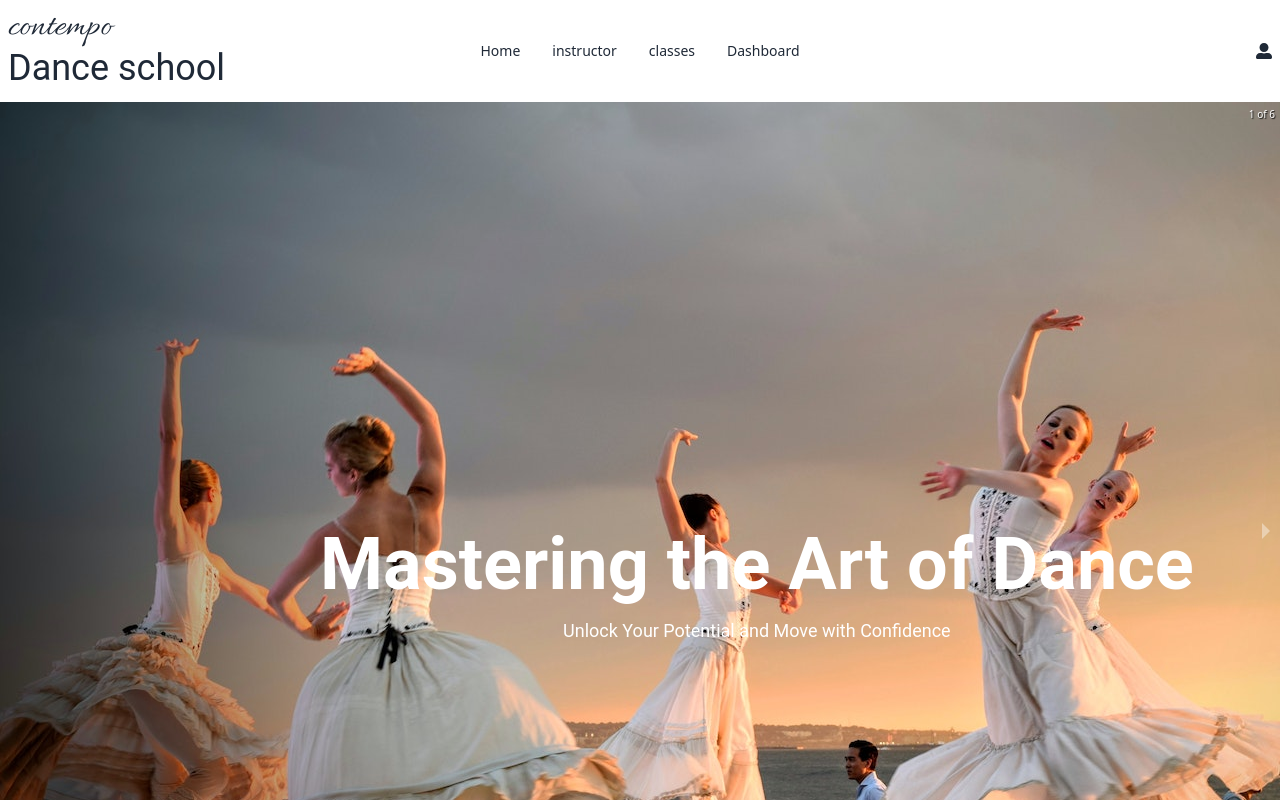
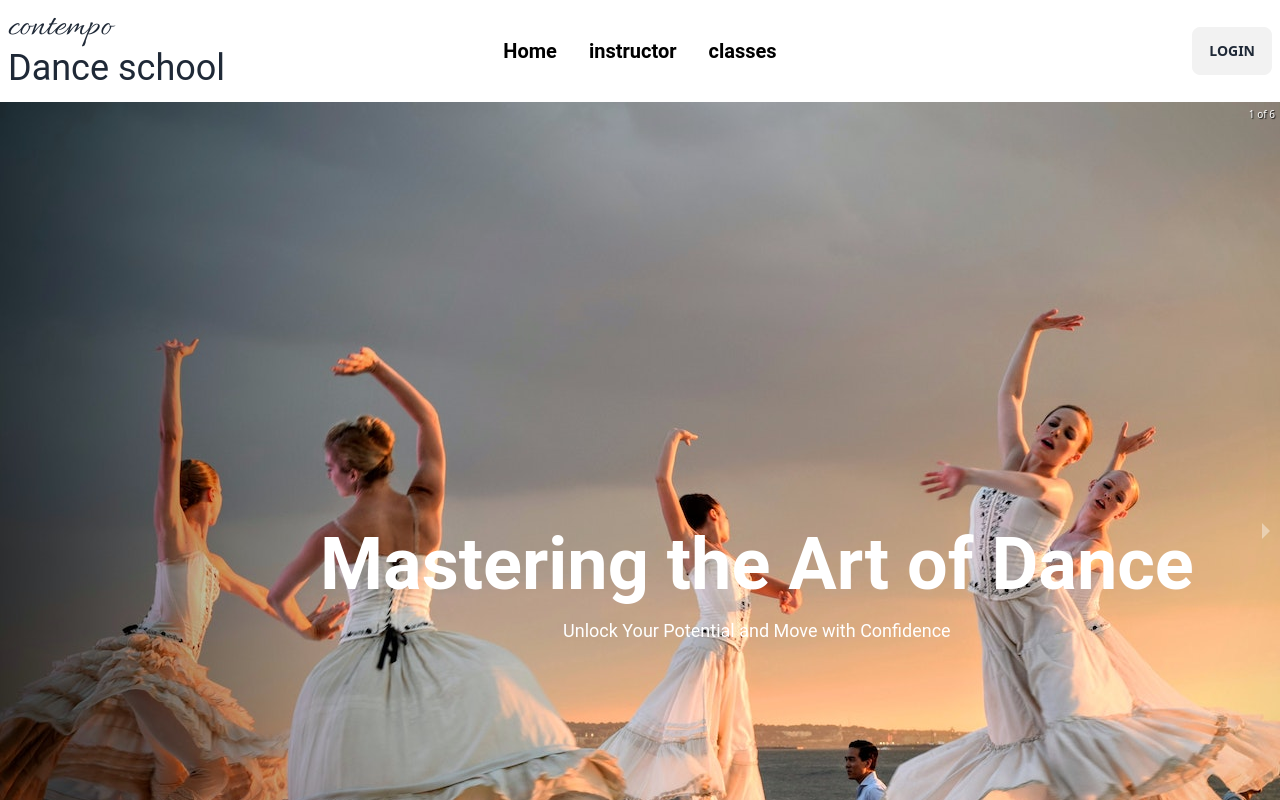
Before and after one commit to devbiplabmistry/summer-camp-client, a React (Vite) app: page / in a window 1280 px wide. Shown: the top 800 px of the page. Built offline with nearby package versions, Linux system fonts and the light colour scheme; no server answers.

Commit message:
set photo url in navbar

```diff
--- a/src/Pages/Home/Instructor/PopularInstructor.jsx
+++ b/src/Pages/Home/Instructor/PopularInstructor.jsx
@@ -3,7 +3,7 @@ import useInstructor from "../../../Hooks/useInstructor";
 const PopularInstructor = () => {
     const instructor = useInstructor()
     const popular = instructor.filter(item => item.classesTaken >= 30)
-    console.log("instructor ", popular);
+    // console.log("instructor ", popular);
     return (
         <div>
             <h1 className="font-[roboto] font-bold text-orange-600 uppercase text-2xl text-center mt-24 mb-4">this is our popular instructor</h1>
--- a/src/Pages/Home/PopularClass/PopularClass.jsx
+++ b/src/Pages/Home/PopularClass/PopularClass.jsx
@@ -4,7 +4,7 @@ import useclasses from "../../../Hooks/useClasses";
 const PopularClass = () => {
     const danceclass = useclasses()
     const popularClass = danceclass.filter(item => item.numberOfStudents > 15)
-    console.log(popularClass);
+    // console.log(popularClass);
     return (
         < >
         <h2 className="font-[roboto] font-bold text-2xl text-center uppercase my-8 ">popular dance classes</h2>
--- a/src/Pages/Register/Register.jsx
+++ b/src/Pages/Register/Register.jsx
@@ -1,10 +1,11 @@
 import { BsGoogle } from 'react-icons/bs';
-import { Link } from 'react-router-dom';
+import { Link, useNavigate } from 'react-router-dom';
 import { useForm } from "react-hook-form";
 import { useContext, useState } from 'react';
 import { AuthContext } from '../../Providers/AuthProvider';
 import Swal from 'sweetalert2';
 const Register = () => {
+    const navigate =useNavigate()
     const { signUp, updateUserProfile } = useContext(AuthContext);
     const [cPass, setCPass] = useState("")
     const { register, handleSubmit, reset, formState: { errors } } = useForm();
@@ -16,26 +17,28 @@ const Register = () => {
         signUp(email, password)
             .then((userCredential) => {
                 const user = userCredential.user;
+                console.log(user);
                 updateUserProfile(name, photo)
                     .then(() => {
+                        reset ()
+                        Swal.fire({
+                            position: 'top-end',
+                            icon: 'success',
+                            title: 'You sucessfully registered !!!',
+                            showConfirmButton: false,
+                            timer: 1500
+                          })
                     })
                     .catch((error) => {
-                        console.log(error);
-                    });
+                        console.log(error)
+                    })
 
-                reset()
-                if (user) {
-                    Swal.fire(
-                        'Great !!',
-                        'You sucessfully Register',
-                        'success'
-                    )
-                }
             })
             .catch((error) => {
                 const errorMessage = error.message;
                 console.log(errorMessage);
             });
+            navigate("/")
     }
 
     return (
--- a/src/Pages/Shared/NavBar/NavBar.jsx
+++ b/src/Pages/Shared/NavBar/NavBar.jsx
@@ -1,13 +1,14 @@
 import { Link } from "react-router-dom";
-import { FaUserAlt } from 'react-icons/fa';
+import { useContext } from "react";
+import { AuthContext } from "../../../Providers/AuthProvider";
 
 const NavBar = () => {
- const   user =true
+ const {user} =useContext(AuthContext)
     const menu = <>
-        <li> <Link to="/">Home</Link> </li>
-        <li> <Link to="/instructor">instructor</Link> </li>
-        <li> <Link to="/classes">classes</Link> </li>
-       {user &&  <li> <Link>Dashboard </Link> </li>}
+        <li className="font-[roboto] font-bold text-black text-xl "> <Link to="/">Home</Link> </li>
+        <li className="font-[roboto] font-bold text-black text-xl "> <Link to="/instructor">instructor</Link> </li>
+        <li className="font-[roboto] font-bold text-black text-xl "> <Link to="/classes">classes</Link> </li>
+       {user &&  <li className="font-[roboto] font-bold text-black text-xl "> <Link>Dashboard </Link> </li>}
     </>
 
     return (
@@ -30,7 +31,7 @@ const NavBar = () => {
             </div>
             <div className="navbar-end">
              {
-                user ?  <Link to="/login"> <FaUserAlt></FaUserAlt> </Link> : <Link className="btn">Login</Link>
+                user ? <img className="w-10 h-10 rounded-full" src={user.photoURL} alt="photo" />  : <Link to="/login" className="btn">Login</Link>
              }
             </div>
         </div>
--- a/src/Providers/AuthProvider.jsx
+++ b/src/Providers/AuthProvider.jsx
@@ -8,7 +8,6 @@ const auth = getAuth(app);
 const AuthProvider = ({ children }) => {
     const [user, setUser] = useState();
     const [loading, setLoading] = useState(true);
-
 
     const signUp = (email, password) => {
         setLoading(true)
@@ -22,20 +21,19 @@ const AuthProvider = ({ children }) => {
         setLoading(true)
         return signOut(auth);
     }
-    const updateUserProfile =(userName,photo)=>{
+    const updateUserProfile = (userName, photo) => {
         return updateProfile(auth.currentUser, {
             displayName: `${userName}`, photoURL: `${photo}`
-          })
+        })
     }
     const unsubscribe = onAuthStateChanged(auth, (user) => {
         if (user) {
             setUser(user)
+            setLoading(false)
         }
-        else {
             return () => {
-                unsubscribe()
+                return unsubscribe()
             }
-        }
     });
 
 
@@ -45,7 +43,7 @@ const AuthProvider = ({ children }) => {
         logOut,
         user,
         loading,
-        updateUserProfile
+        updateUserProfile,
     }
 
     return (
```
